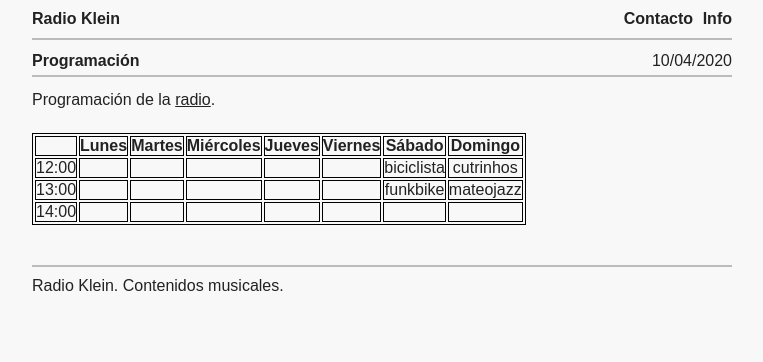
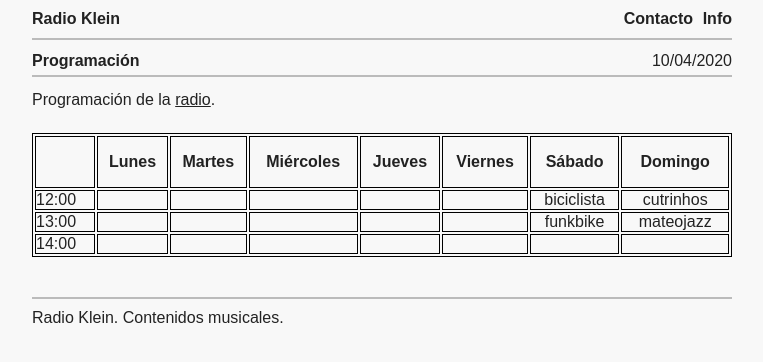
Before and after one commit to haztecaso/radio-klein, a Jekyll site: the page built from _posts/2020-04-10-segundopost.md, in a window 1280 px wide. Shown: the top 362 px of the page, without its empty margins (258-1021 px from the left). Built offline with Jekyll 4.4.1, drawn with Linux system fonts in a browser that asks for light colours.

Commit message:
Automated commit

```diff
--- a/assets/styles.css
+++ b/assets/styles.css
@@ -91,7 +91,13 @@ footer{
 table, th, td {
   border: 1px solid black;
 }
+ table {
+  width: 100%;
+}
 
+th {
+  height: 50px;
+}
 
 
 .player{
```
